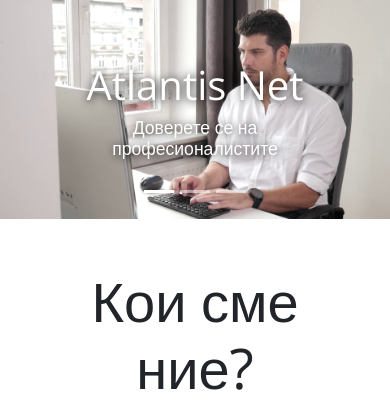
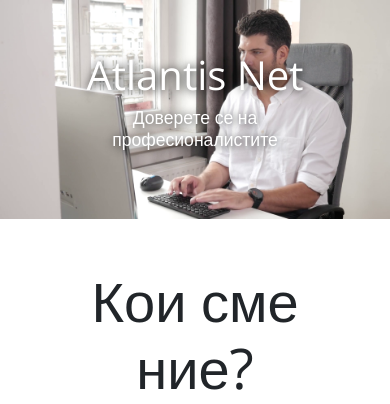
Before and after one commit to shllshckd/atlantis-net-website, a Flask app: page / in a window 390 px wide. Shown: the part 59-463 px from the top of the page. Run offline with Flask 2, Linux system fonts and the light colour scheme; some libraries are stand-ins or nearby versions.

Commit message:
Update style.css

```diff
--- a/static/css/style.css
+++ b/static/css/style.css
@@ -343,7 +343,7 @@
   }
 
   .carousel-caption {
-    top: 45%;
+    top: 50%;
   }
 
   .carousel-caption h1 {
@@ -379,9 +379,12 @@
     width: 15%;
     height: 15%;
   }
-
+  .carousel-caption {
+    top: 40%;
+  }
   .carousel-indicators {
-    display: none;
+    /* display: none; */
+    visibility: hidden;
   }
 
   .spanOne, .spanTwo, .spanThree, .spanFour {
@@ -400,7 +403,7 @@
   }
 
   .carousel-caption {
-    top: 43%;
+    top: 40%;
   }
 
   .carousel-caption h1 {
@@ -417,7 +420,8 @@
   }
 
   .carousel-indicators {
-    display: none;
+    /* display: none; */
+    visibility: hidden;
   }
 
   .display-4 {
```
